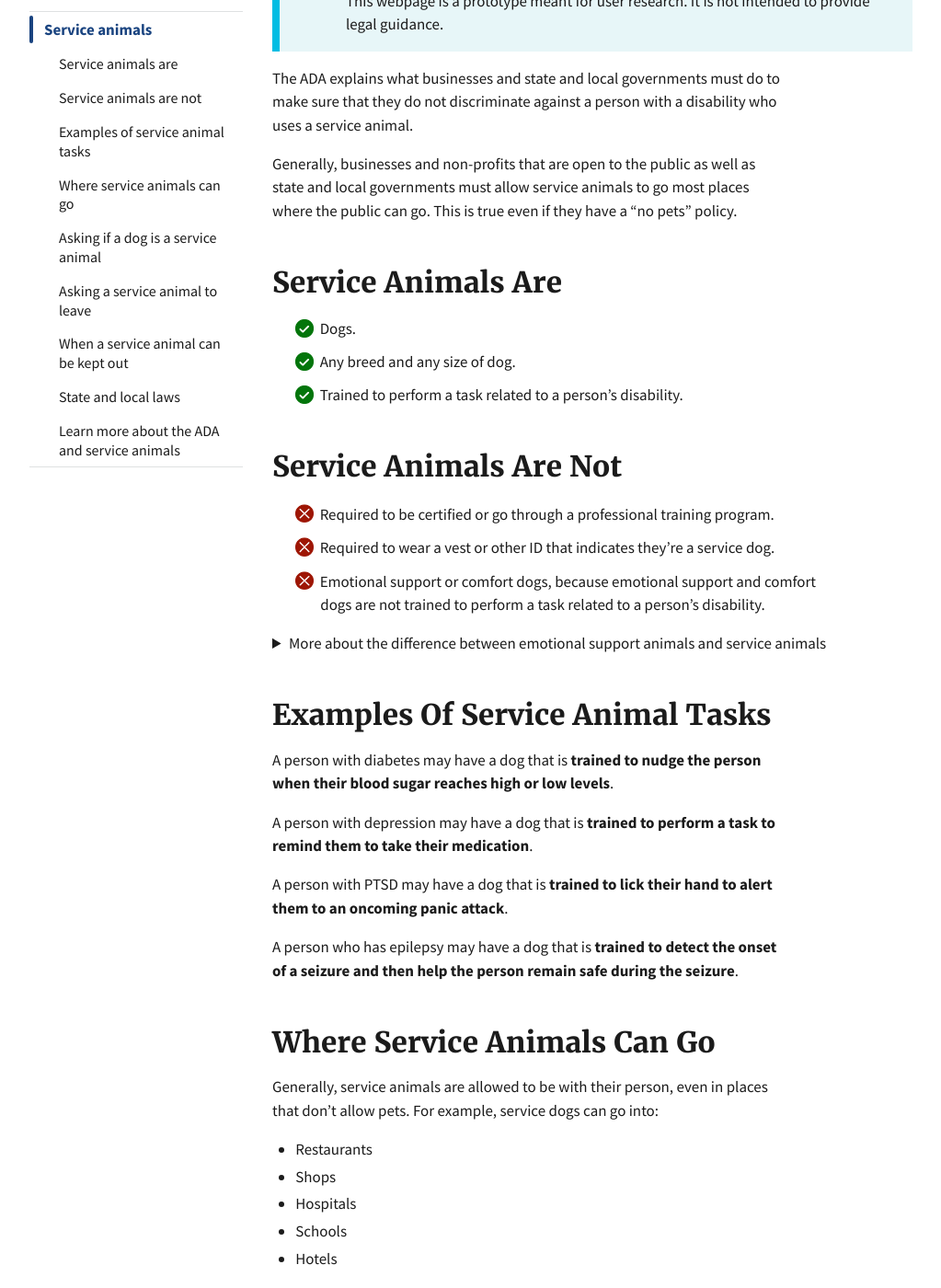
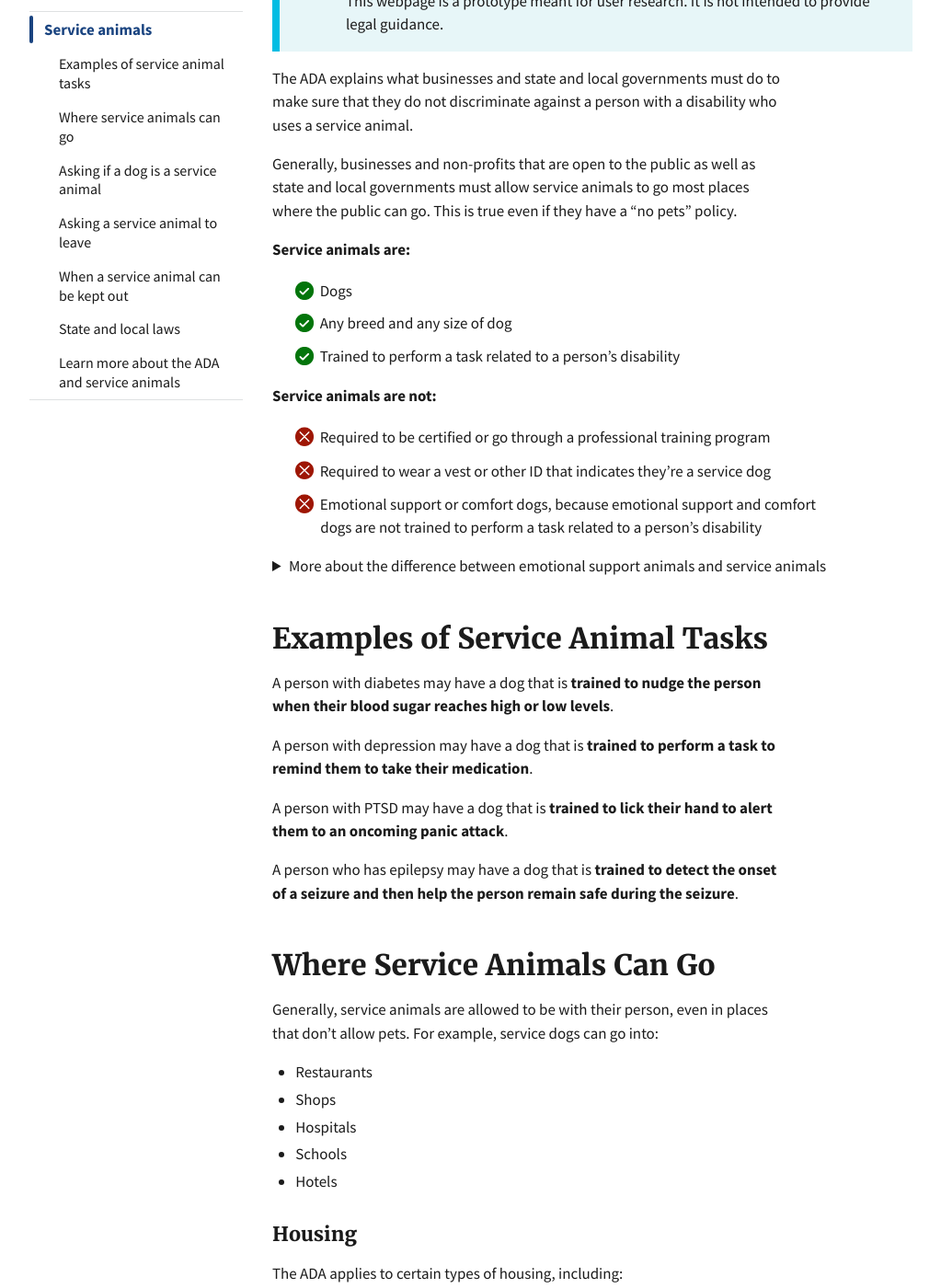
Before and after one commit to 18F/ada-sandbox, a Jekyll site: the page built from pages/service-animals.md, in a window 1280 px wide and 1400 px high, scrolled down 382 px. Shown: the whole window at 92% size, without its empty margins (128-1151 px from the left). Built offline with Jekyll 4.4.1, drawn with Linux system fonts in a browser that asks for light colours; some of the changed text lies outside the part shown.

Commit message:
Style guide adjustments

```diff
--- a/pages/service-animals.md
+++ b/pages/service-animals.md
@@ -7,10 +7,6 @@ layout: post
 sidenav: docs
 sticky_sidenav: true
 subnav:
-  - text: Service animals are
-    href: '#service-animals-are'
-  - text: Service animals are not
-    href: '#service-animals-are-not'
   - text: Examples of service animal tasks
     href: '#examples-of-service-animal-tasks'
   - text: Where service animals can go
@@ -38,20 +34,20 @@ The ADA explains what businesses and state and local governments must do to make
 
 Generally, businesses and non-profits that are open to the public as well as state and local governments must allow service animals to go most places where the public can go. This is true even if they have a "no pets" policy.
 
-## Service Animals Are
+**Service animals are:**
 
 <ul class="icon-list" aria-labeledby="service-animals-are">
-  <li>{% include yes.html %} Dogs.</li>
-  <li>{% include yes.html %} Any breed and any size of dog.</li>
-  <li>{% include yes.html %} Trained to perform a task related to a person’s disability.</li>
+  <li>{% include yes.html %} Dogs</li>
+  <li>{% include yes.html %} Any breed and any size of dog</li>
+  <li>{% include yes.html %} Trained to perform a task related to a person’s disability</li>
 </ul>
 
-## Service Animals Are Not
+**Service animals are not:**
 
 <ul class="icon-list" aria-labeledby="service-animals-are-not">
-  <li>{% include no.html %} Required to be certified or go through a professional training program.</li>
-  <li>{% include no.html %} Required to wear a vest or other ID that indicates they’re a service dog.</li>
-  <li>{% include no.html %} Emotional support or comfort dogs, because emotional support and comfort dogs are not trained to perform a task related to a person’s disability.</li>
+  <li>{% include no.html %} Required to be certified or go through a professional training program</li>
+  <li>{% include no.html %} Required to wear a vest or other ID that indicates they’re a service dog</li>
+  <li>{% include no.html %} Emotional support or comfort dogs, because emotional support and comfort dogs are not trained to perform a task related to a person’s disability</li>
 </ul>
 
 <details>
@@ -59,7 +55,7 @@ Generally, businesses and non-profits that are open to the public as well as sta
       If the dog's mere presence provides comfort, it is not a service animal under the ADA. But if the dog is trained to perform a task related to a person's disability, it is a service animal under the ADA. For example, if the dog has been trained to sense that an anxiety attack is about to happen and take a specific action to help avoid the attack or lessen its impact, the dog is a service animal.
 </details>
 
-## Examples Of Service Animal Tasks
+## Examples of Service Animal Tasks
 
 A person with diabetes may have a dog that is **trained to nudge the person when their blood sugar reaches high or low levels**.
 
@@ -86,28 +82,29 @@ The ADA applies to certain types of housing, including:
 - Public and private universities.
 - Public housing programs run by state, county, and city governments.
 
-#### {% include document.html %} Other Laws Apply To Housing
+{% include document.html %} **Other laws apply to housing**
+
 You may have additional responsibilities in housing under other laws, such as under the Fair Housing Act.
 
 The **Fair Housing Act** applies to almost all types of housing, both public and privately owned, including housing covered by the ADA. Under the Fair Housing Act, housing may have different laws about service animals. The U.S. Department of Housing and Urban Development is responsible for administering the Fair Housing Act. Learn more at the [U.S. Department of Housing and Urban Development](https://www.hud.gov/program_offices/fair_housing_equal_opp/fair_housing_act_overview) or [contact your Regional Fair Housing and Equal Opportunity Office](https://www.hud.gov/program_offices/fair_housing_equal_opp/contact_fheo).
 
 ### Airplanes
 
-#### {% include document.html %} Other Laws Apply To Airplanes
+{% include document.html %} **Other laws apply to airplanes**
 
 The Air Carrier Access Act protects the rights of people with disabilities in air travel. For information or to file a complaint, contact the U.S. Department of Transportation, Aviation Consumer Protection Division: 202-366-2220.
 
-## Asking If A Dog Is A Service Animal
+## Asking if a Dog is a Service Animal
 If you are working at a business or state or local government facility and it is unclear to you whether someone’s dog is a service dog, **you may ask for certain information using two questions**.
 
-### You May Ask:
+**You may ask:**
 
 <ul class="icon-list" aria-labeledby="you-may-ask">
   <li>{% include yes.html %} Is the dog a service animal required because of a disability?</li>
   <li>{% include yes.html %} What work or task has the dog been trained to perform?</li>
 </ul>
 
-### You Are **Not** Allowed To:
+**You are _not_ allowed to:**
 <ul class="icon-list" aria-labeledby="you-are-not-allowed-to">
   <li>{% include no.html %} Request any documentation that the dog is registered, licensed, or certified as a service animal.</li>
   <li>{% include no.html %} Require that the dog demonstrate its task, or inquire about the nature of the person’s disability.</li>
@@ -115,7 +112,7 @@ If you are working at a business or state or local government facility and it is
 
 Because service animals are not required to wear vests, a dog that is wearing a vest is not necessarily a service animal. The dog still needs to be trained to perform a task for a person with a disability to be a service animal.
 
-## When A Service Animal Can Be Kept Out
+## When a Service Animal Can Be Kept Out
 
 A business or state or local government does not need to allow a service animal if:
 
@@ -126,7 +123,7 @@ A business or state or local government does not need to allow a service animal
        In most settings, a service animal will not fundamentally alter the situation. But in some settings, a service dog could change the nature of the service or program. For example, a zoo can keep service dogs out of areas where the presence of a dog would cause zoo animals to become aggressive or agitated. Service dogs cannot be restricted from other areas of the zoo.
 </details>
 
-## Asking A Service Animal To Leave
+## Asking a Service Animal to Leave
 
 A business or state or local government can ask a service animal to leave if:
 
@@ -138,21 +135,21 @@ A business or state or local government can ask a service animal to leave if:
       Learn more in <a href="https://www.ada.gov/regs2010/service_animal_qa.html#exc">Question 27 in <cite>FAQs about Service Animals and the ADA</cite></a>.
 </details>
 
-## State And Local Laws
+## State and Local Laws
 
-### Local Governments Can:
+**Local governments can:**
 <ul class="icon-list" aria-labeledby="state-and-local-laws">
   <li>{% include yes.html %} Require service dogs to be licensed and vaccinated, if all dogs are required to be licensed and vaccinated.</li>
   <li>{% include yes.html %} Offer <em>voluntary</em> service dog registration programs.</li>
 </ul>
 
-### Local Governments Can't:
+**Local governments can't:**
 <ul class="icon-list" aria-labeledby="state-and-local-laws">
   <li>{% include no.html %} Require certification or registration of service dogs.</li>
   <li>{% include no.html %} Ban a service dog based on its breed.</li>
 </ul>
 
-## Learn More About The ADA And Service Animals
+## Learn More About the ADA and Service Animals
 The following technical assistance documents provide more helpful information about service animals:
 
 - [Frequently Asked Questions about Service Animals and the ADA](https://www.ada.gov/regs2010/service_animal_qa.html)
```
